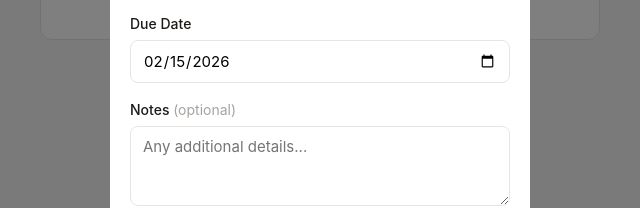
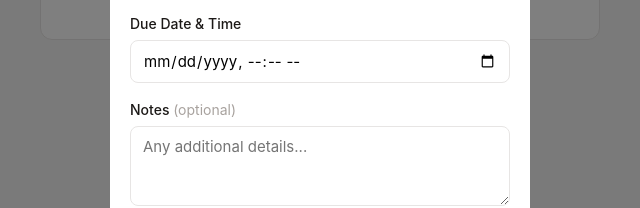
Before and after one commit to C-doris/duelist, a plain HTML site: page index.html in a window 1280 px wide. Both pictures are taken after a click on the button "+ Add". Shown: the part 379-587 px from the top of the page, 320-960 px from the left. Drawn offline with Linux system fonts and the light colour scheme.

Commit message:
Update index.html

```diff
--- a/index.html
+++ b/index.html
@@ -62,8 +62,8 @@
             <input type="text" id="title" placeholder="e.g., Image Processing" required>
           </div>
           <div class="form-group">
-            <label for="dueDate">Due Date</label>
-            <input type="date" id="dueDate" required>
+            <label for="dueDate">Due Date & Time</label>
+            <input type="datetime-local" id="dueDate" required>
           </div>
           <div class="form-group">
             <label for="notes">Notes <span class="optional">(optional)</span></label>
```
